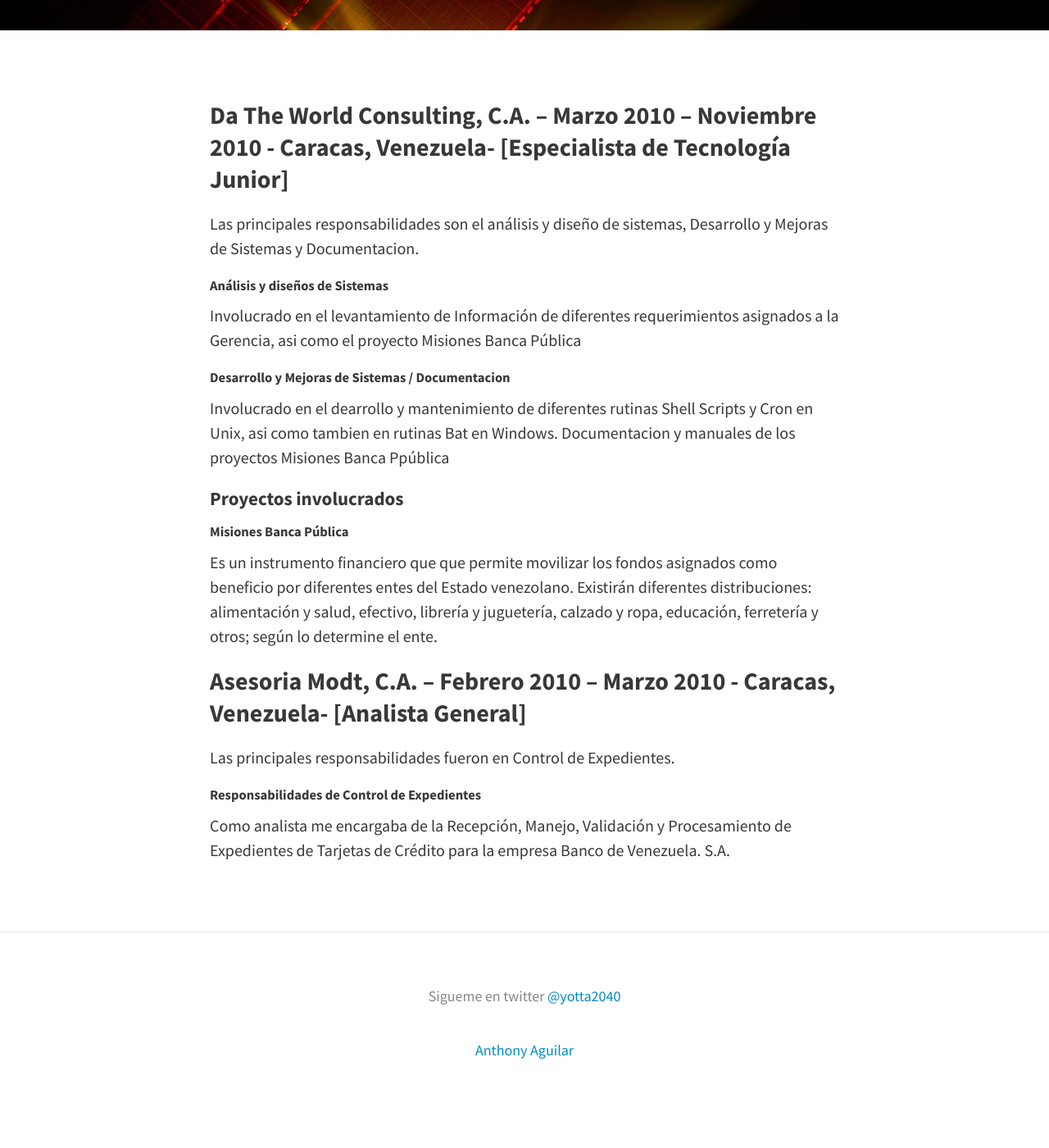
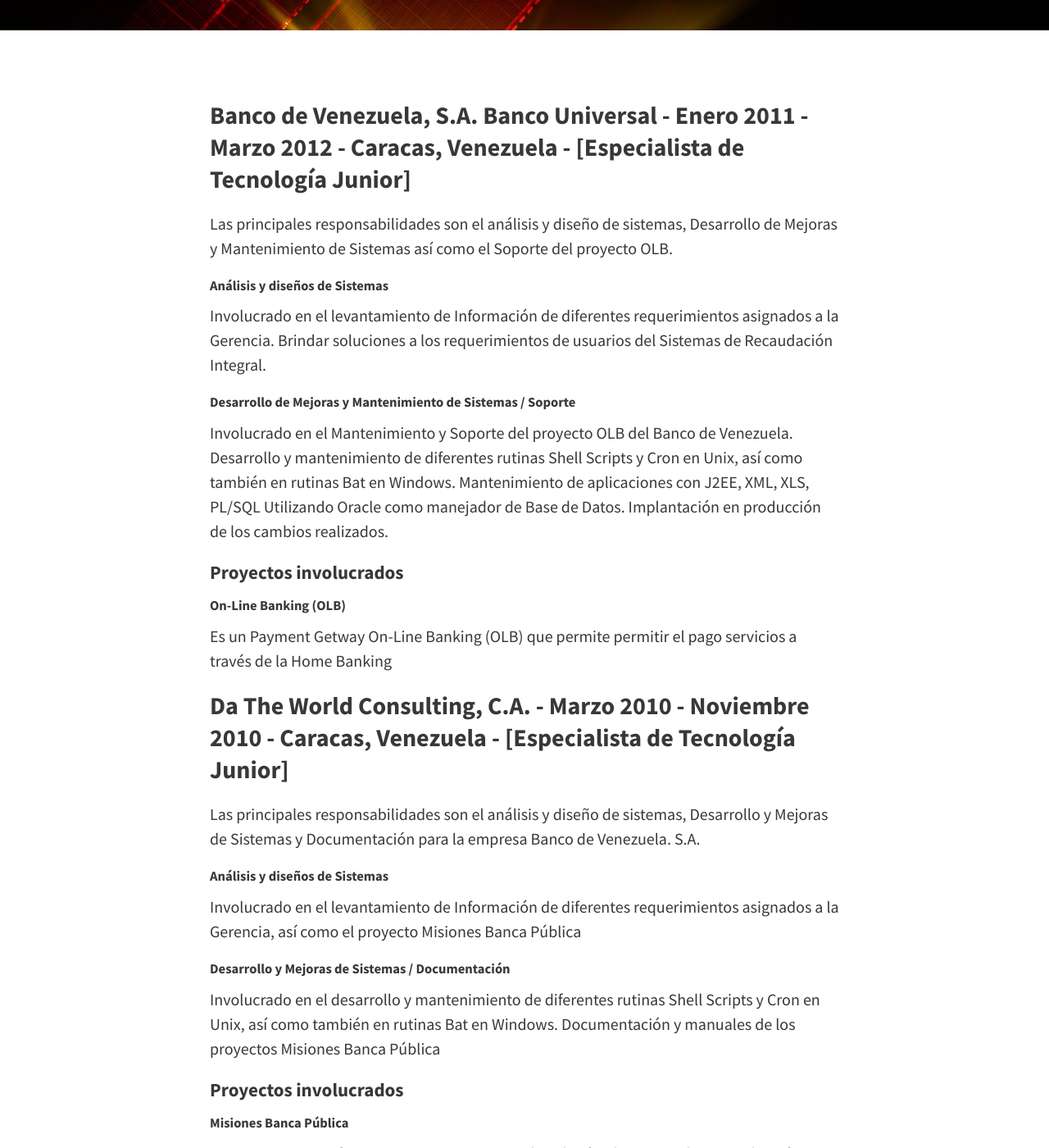
Before and after one commit to yotta2040/yotta2040.github.io, a Jekyll site: the page built from career.md, in a window 1280 px wide and 1400 px high, scrolled down 348 px. Shown: the whole window at 82% size. Built offline with Jekyll 4.4.1, drawn with Linux system fonts in a browser that asks for light colours; nearby versions of some CDN libraries; comment, search, counter and statistics services are not loaded; before the commit the page ends 1727 px from its top, so only the background shows below that; some of the changed text lies outside the part shown.

Commit message:
modificacion de carrera

```diff
--- a/career.md
+++ b/career.md
@@ -6,30 +6,50 @@
 feature-img: "img/page/espacio.jpeg"
 ---
 
-### Da The World Consulting, C.A. – Marzo 2010 – Noviembre 2010 - Caracas, Venezuela- [Especialista de Tecnología Junior]
 
-Las principales responsabilidades son el análisis y diseño de sistemas, Desarrollo y Mejoras de Sistemas y Documentacion.
+
+
+### Banco de Venezuela, S.A. Banco Universal - Enero 2011 - Marzo 2012 - Caracas, Venezuela - [Especialista de Tecnología Junior]
+
+Las principales responsabilidades son el análisis y diseño de sistemas, Desarrollo de Mejoras y Mantenimiento de Sistemas así como el Soporte del proyecto OLB.
 
 ##### Análisis y diseños de Sistemas
-Involucrado en el levantamiento de Información de diferentes requerimientos asignados
-a la Gerencia, asi como el proyecto Misiones Banca Pública
+Involucrado en el levantamiento de Información de diferentes requerimientos asignados a la Gerencia.
+Brindar soluciones a los requerimientos de usuarios del Sistemas de Recaudación Integral.
 
-##### Desarrollo y Mejoras de Sistemas / Documentacion
-Involucrado en el dearrollo y mantenimiento de diferentes rutinas Shell Scripts y Cron en Unix,
-asi como tambien en rutinas Bat en Windows.
-Documentacion y manuales de los proyectos Misiones Banca Ppública
+##### Desarrollo de Mejoras y Mantenimiento de Sistemas / Soporte
+Involucrado en el Mantenimiento y Soporte del proyecto OLB del Banco de Venezuela.
+Desarrollo y mantenimiento de diferentes rutinas Shell Scripts y Cron en Unix, así como también en rutinas Bat en Windows.
+Mantenimiento de aplicaciones con J2EE, XML, XLS, PL/SQL Utilizando Oracle como manejador de Base de Datos.
+Implantación en producción de los cambios realizados.
+
+#### Proyectos involucrados
+
+##### On-Line Banking (OLB)
+Es un Payment Getway On-Line Banking (OLB) que permite  permitir el pago servicios a través de la Home Banking
+
+
+### Da The World Consulting, C.A. - Marzo 2010 - Noviembre 2010 - Caracas, Venezuela - [Especialista de Tecnología Junior]
+
+Las principales responsabilidades son el análisis y diseño de sistemas, Desarrollo y Mejoras de Sistemas y Documentación para la empresa Banco de Venezuela. S.A.
+
+##### Análisis y diseños de Sistemas
+Involucrado en el levantamiento de Información de diferentes requerimientos asignados a la Gerencia, así como el proyecto Misiones Banca Pública
+
+##### Desarrollo y Mejoras de Sistemas / Documentación
+Involucrado en el desarrollo y mantenimiento de diferentes rutinas Shell Scripts y Cron en Unix, así como también en rutinas Bat en Windows.
+Documentación y manuales de los proyectos Misiones Banca Pública
 
 #### Proyectos involucrados
 
 ##### Misiones Banca Pública
-Es un instrumento financiero que que permite movilizar los fondos asignados como beneficio por diferentes entes del Estado venezolano.
-Existirán diferentes distribuciones: alimentación y salud, efectivo, librería y juguetería, calzado y ropa, educación, ferretería y otros;
-según lo determine el ente.
+Es un instrumento financiero que permite movilizar los fondos asignados como beneficio por diferentes entes del Estado Venezolano.
+Existirían diferentes distribuciones: alimentación y salud, efectivo, librería y juguetería, calzado y ropa, educación, ferretería y otros; según lo determine el ente.
 
-### Asesoria Modt, C.A. – Febrero 2010 – Marzo 2010 - Caracas, Venezuela- [Analista General]
+### Asesoria Modt, C.A. – Febrero 2010 – Marzo 2010 - Caracas, Venezuela - [Analista General]
 
-Las principales responsabilidades fueron en Control de Expedientes.
+Las principales responsabilidades fueron en Control de Expedientes para la empresa Banco de Venezuela. S.A.
 
 ##### Responsabilidades de Control de Expedientes
 Como analista me encargaba de la Recepción, Manejo, Validación y Procesamiento de Expedientes de
-Tarjetas de Crédito para la empresa Banco de Venezuela. S.A.
+Tarjetas de Crédito.
```
